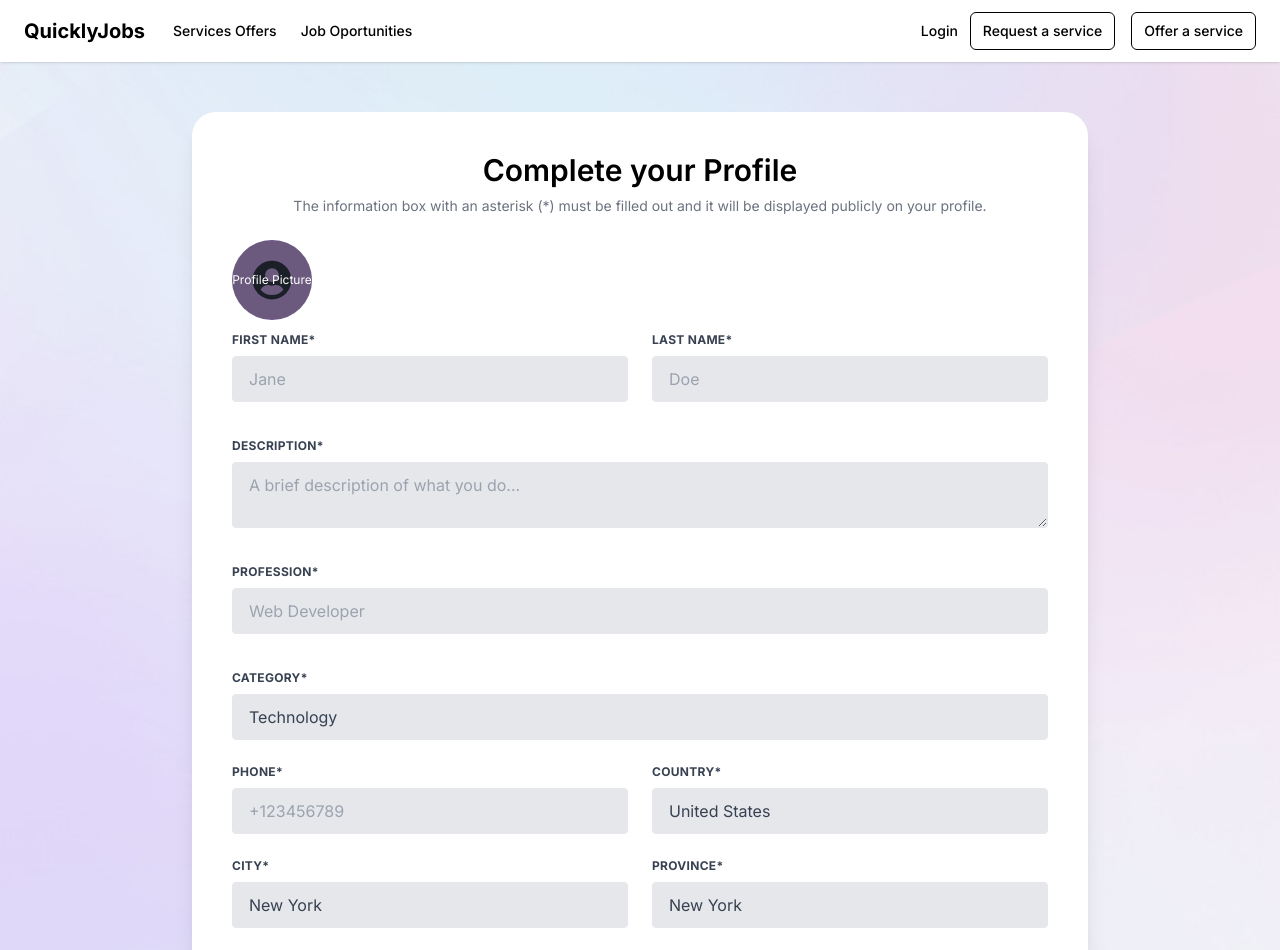
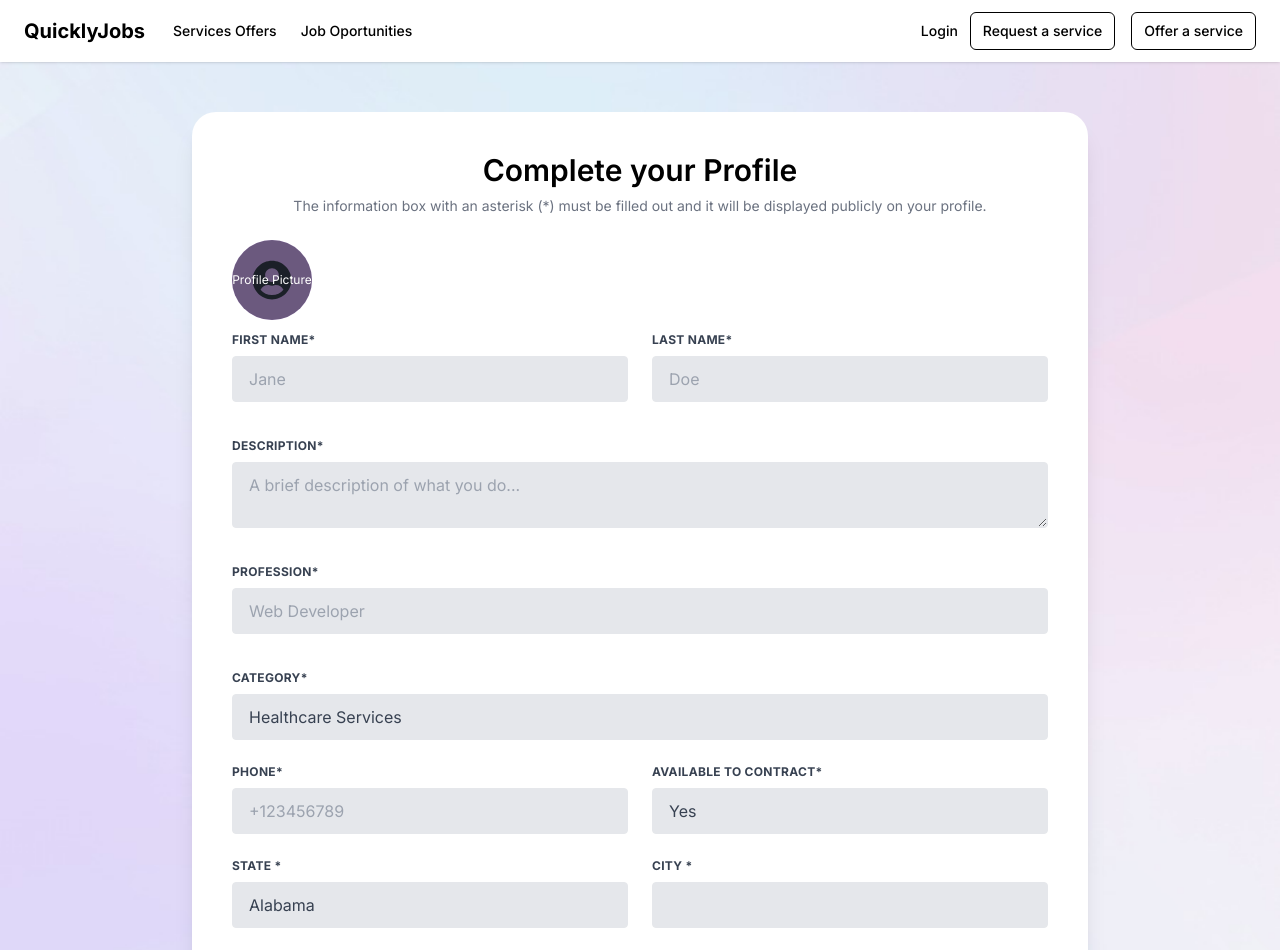
Before and after one commit to ramicorrea21/QuicklyJobs-Front, a Next.js app: page /complete_profile in a window 1280 px wide. Shown: the top 950 px of the page. Built offline with nearby package versions, Linux system fonts and the light colour scheme.

Commit message:
profile info

```diff
--- a/src/app/complete_profile/page.tsx
+++ b/src/app/complete_profile/page.tsx
@@ -7,6 +7,8 @@ import { profileSchema } from '../validations/profileSchema';
 import { useAuth } from '../context/authContext';
 import { useRouter } from 'next/navigation';
 import { useEffect, useState } from 'react';
+import { citiesByState, categories } from '../utils/options'
+
 
 
 export type ProfileInputs = {
@@ -17,17 +19,16 @@ export type ProfileInputs = {
     profession: string,
     category: string,
     phone: string,
-    country: string,
+    available: boolean,
     city: string,
-    province: string,
+    state: string,
     avatar: FileList | null;
 }
 
 export default function CompleteProfile() {
     const { postProfile } = useAuth();
-    const { user } = useAuth()
-    const router = useRouter()
-    const [profile, setProfile] = useState(false)
+    const router = useRouter();
+    const [profile, setProfile] = useState(false);
     const {
         register,
         handleSubmit,
@@ -38,8 +39,28 @@ export default function CompleteProfile() {
         resolver: zodResolver(profileSchema),
     });
 
+    // Este watch observará el campo 'state' para cambios.
+    const selectedState = watch("state");
+    const [cities, setCities] = useState<string[]>([]);
+
     useEffect(() => {
-        if(profile == true){
+        // Usamos el tipo CitiesByStateType para asegurar el acceso correcto al índice
+        if (selectedState) {
+            const stateCities: string[] = citiesByState[selectedState] || [];
+            setCities(stateCities);
+        }
+        // Asegúrate de resetear el valor de 'city' en el formulario cuando el estado cambia.
+        setValue('city', '');
+    }, [selectedState, setValue]);
+
+    useEffect(() => {
+        if (profile) {
+            router.push('/profile');
+        }
+    }, [profile, router]);
+
+    useEffect(() => {
+        if (profile == true) {
             router.push('/profile')
         }
     }, [profile])
@@ -67,10 +88,10 @@ export default function CompleteProfile() {
         }
     };
 
-
+    const stateNames = Object.keys(citiesByState);
     return (
-        <div className="min-h-screen  flex justify-center items-center md:mt-8">
-            <div className="bg-white p-10 rounded-3xl shadow-xl w-full max-w-4xl mx-auto mt-20">
+        <div className="min-h-screen  flex justify-center items-center mt-0 md:mt-8">
+            <div className="bg-white p-10 rounded-3xl shadow-xl w-full max-w-4xl mx-auto md:mt-20">
                 <div className="flex flex-col items-center">
                     <h2 className="text-3xl font-semibold mb-2">Complete your Profile</h2>
                     <p className="text-sm text-gray-500 mb-6 text-center">
@@ -146,10 +167,11 @@ export default function CompleteProfile() {
                                 </label>
                                 <select className="block appearance-none w-full bg-gray-200 border border-gray-200 text-gray-700 py-3 px-4 pr-8 rounded leading-tight focus:outline-none focus:bg-white focus:border-gray-500"
                                     id="category" {...register("category")}>
-                                    <option>Technology</option>
-                                    <option>Marketing</option>
-                                    <option>Design</option>
-                                    {/* ... otras opciones ... */}
+                                    {categories.map((categories) =>{
+                                        return(
+                                            <option key={categories}>{categories}</option>
+                                        )
+                                    })}
                                 </select>
                             </div>
                         </div>
@@ -165,51 +187,60 @@ export default function CompleteProfile() {
                                     id="phone" type="tel" placeholder="+123456789" {...register("phone")} />
                             </div>
                             <div className="w-full md:w-1/2 px-3">
-                                <label className="block uppercase tracking-wide text-gray-700 text-xs font-bold mb-2" htmlFor="country">
-                                    Country*
+                                <label className="block uppercase tracking-wide text-gray-700 text-xs font-bold mb-2" htmlFor="available">
+                                    Available to contract*
                                     <p className="block text-sm font-medium leaging-6 text-red-500">
-                                        {errors.country?.message}
+                                        {errors.available?.message}
                                     </p>
                                 </label>
                                 <select className="block appearance-none w-full bg-gray-200 border border-gray-200 text-gray-700 py-3 px-4 pr-8 rounded leading-tight focus:outline-none focus:bg-white focus:border-gray-500"
-                                    id="country" {...register("country")}>
-                                    <option>United States</option>
-                                    <option>Canada</option>
-                                    <option>United Kingdom</option>
-                                    {/* ... otras opciones ... */}
+                                    id="available" {...register("available")}>
+                                    <option>Yes</option>
+                                    <option>No</option>
                                 </select>
                             </div>
                         </div>
                         <div className="flex flex-wrap -mx-3 mb-6">
                             <div className="w-full md:w-1/2 px-3 mb-6 md:mb-0">
+                                <label className="block uppercase tracking-wide text-gray-700 text-xs font-bold mb-2" htmlFor="state">
+                                    State *
+                                    <p className="block text-sm font-medium leaging-6 text-red-500">
+                                        {errors.state?.message}
+                                    </p>
+                                </label>
+                                <select
+                                    className="block appearance-none w-full bg-gray-200 border border-gray-200 text-gray-700 py-3 px-4 pr-8 rounded leading-tight focus:outline-none focus:bg-white focus:border-gray-500"
+                                    id="state"
+                                    {...register("state")}
+                                    onChange={(e) => {
+                                        // Actualiza el estado seleccionado y resetea el valor de la ciudad
+                                        const newState = e.target.value;
+                                        setCities(citiesByState[newState]);
+                                        setValue('city', ''); // Resetea la ciudad en React Hook Form
+                                    }}
+                                >
+                                    {stateNames.map((stateName) => (
+                                        <option key={stateName} value={stateName}>{stateName}</option>
+                                    ))}
+                                </select>
+                            </div>
+                            <div className="w-full md:w-1/2 px-3 mb-6 md:mb-0">
                                 <label className="block uppercase tracking-wide text-gray-700 text-xs font-bold mb-2" htmlFor="city">
-                                    City*
+                                    City *
                                     <p className="block text-sm font-medium leaging-6 text-red-500">
                                         {errors.city?.message}
                                     </p>
                                 </label>
-                                <select className="block appearance-none w-full bg-gray-200 border border-gray-200 text-gray-700 py-3 px-4 pr-8 rounded leading-tight focus:outline-none focus:bg-white focus:border-gray-500"
-                                    id="city" {...register("city")}>
-                                    <option>New York</option>
-                                    <option>Toronto</option>
-                                    <option>Londres</option>
+                                <select
+                                    className="block appearance-none w-full bg-gray-200 border border-gray-200 text-gray-700 py-3 px-4 pr-8 rounded leading-tight focus:outline-none focus:bg-white focus:border-gray-500"
+                                    id="city"
+                                    {...register("city")}
+                                >
+                                    {cities.map((city) => (
+                                        <option key={city} value={city}>{city}</option>
+                                    ))}
                                 </select>
                             </div>
-                            <div className="w-full md:w-1/2 px-3 mb-6 md:mb-0">
-                                <label className="block uppercase tracking-wide text-gray-700 text-xs font-bold mb-2" htmlFor="Province">
-                                    Province*
-                                    <p className="block text-sm font-medium leaging-6 text-red-500">
-                                        {errors.province?.message}
-                                    </p>
-                                </label>
-                                <select className="block appearance-none w-full bg-gray-200 border border-gray-200 text-gray-700 py-3 px-4 pr-8 rounded leading-tight focus:outline-none focus:bg-white focus:border-gray-500"
-                                    id="Province" {...register("province")}>
-                                    <option>New York</option>
-                                    <option>Toronto</option>
-                                    <option>Londres</option>
-                                </select>
-                            </div>
-
                         </div>
                         <div className="flex flex-wrap -mx-3 mt-6">
                             <div className="w-full px-3">
--- a/src/app/context/authContext.tsx
+++ b/src/app/context/authContext.tsx
@@ -47,7 +47,7 @@ export const AuthProvider: React.FC<AuthProviderProps> = ({ children } ) => {
     if (token) {
       try {
 
-        const response = await fetch(`http://127.0.0.1:5000/fetch_user`, {
+        const response = await fetch(`${process.env.NEXT_PUBLIC_BACKEND_URL}/fetch_user `, {
           headers: {
             'Authorization': `Bearer ${token}`,
           },
@@ -98,7 +98,7 @@ export const AuthProvider: React.FC<AuthProviderProps> = ({ children } ) => {
     }
 
     try {
-      let response = await fetch('http://127.0.0.1:5000/post-profile', {
+      let response = await fetch(`${process.env.NEXT_PUBLIC_BACKEND_URL}/post-profile`, {
         method: 'POST',
         headers: {
           'Authorization': `Bearer ${token}`
--- a/src/app/lib/data.ts
+++ b/src/app/lib/data.ts
@@ -2,7 +2,7 @@ import { Inputs } from "../singup/page";
 import { loginInputs } from "../login/page";
 export async function Register<Inputs>(data : Inputs){
     try {
-        let response = await fetch('http://127.0.0.1:5000/post_user', {
+        let response = await fetch(`${process.env.NEXT_PUBLIC_BACKEND_URL}/post_user`, {
             method : "POST",
             headers: {
                 "Content-Type": "application/json"
@@ -17,7 +17,7 @@ export async function Register<Inputs>(data : Inputs){
 
 export async function LoginFetch<loginInputs>(data: loginInputs){
     try {
-        let response = await fetch('http://127.0.0.1:5000/login', {
+        let response = await fetch(`${process.env.NEXT_PUBLIC_BACKEND_URL}/login`, {
             method : "POST",
             headers: {
                 "Content-Type": "application/json"
--- /dev/null
+++ b/src/app/utils/options.ts
@@ -0,0 +1,142 @@
+export const categories = [
+    "Healthcare Services",
+    "Construction and Labor",
+    "Retail Sales",
+    "Hospitality Management",
+    "Food and Beverage Services",
+    "Manufacturing",
+    "Automotive Repair and Maintenance",
+    "Agriculture and Forestry",
+    "Physical Therapy",
+    "Nursing",
+    "Education and Teaching",
+    "Childcare Services",
+    "Electrical Engineering",
+    "Plumbing",
+    "Transportation and Delivery Services",
+    "Warehouse Operations",
+    "Security Services",
+    "Pharmaceuticals",
+    "Veterinary Services",
+    "Environmental Science",
+    "Public Relations",
+    "Real Estate",
+    "Civil Engineering",
+    "Urban Planning",
+    "Landscape Architecture",
+    "Commercial Art and Illustration",
+    "Equipment Maintenance",
+    "Carpentry",
+    "Masonry",
+    "Event Coordination"
+  ];
+
+  export type CitiesByStateType = {
+    [key: string]: string[];
+  };
+
+  export const citiesByState : CitiesByStateType = {
+    "Alabama": ["Birmingham", "Montgomery", "Mobile"],
+    "Alaska": ["Anchorage", "Fairbanks", "Juneau"],
+    "Arizona": ["Phoenix", "Tucson", "Mesa"],
+    "Arkansas": ["Little Rock", "Fayetteville", "Fort Smith"],
+    "California": ["Los Angeles", "San Francisco", "San Diego"],
+    "Colorado": ["Denver", "Colorado Springs", "Boulder"],
+    "Connecticut": ["Bridgeport", "New Haven", "Hartford"],
+    "Delaware": ["Wilmington", "Dover", "Newark"],
+    "Florida": ["Miami", "Orlando", "Tampa"],
+    "Georgia": ["Atlanta", "Savannah", "Augusta"],
+    "Hawaii": ["Honolulu", "Hilo", "Kailua"],
+    "Idaho": ["Boise", "Idaho Falls", "Nampa"],
+    "Illinois": ["Chicago", "Springfield", "Peoria"],
+    "Indiana": ["Indianapolis", "Fort Wayne", "Evansville"],
+    "Iowa": ["Des Moines", "Cedar Rapids", "Davenport"],
+    "Kansas": ["Wichita", "Overland Park", "Kansas City"],
+    "Kentucky": ["Louisville", "Lexington", "Bowling Green"],
+    "Louisiana": ["New Orleans", "Baton Rouge", "Shreveport"],
+    "Maine": ["Portland", "Bangor", "Augusta"],
+    "Maryland": ["Baltimore", "Annapolis", "Frederick"],
+    "Massachusetts": ["Boston", "Worcester", "Springfield"],
+    "Michigan": ["Detroit", "Grand Rapids", "Ann Arbor"],
+    "Minnesota": ["Minneapolis", "Saint Paul", "Rochester"],
+    "Mississippi": ["Jackson", "Gulfport", "Biloxi"],
+    "Missouri": ["Kansas City", "St. Louis", "Springfield"],
+    "Montana": ["Billings", "Missoula", "Bozeman"],
+    "Nebraska": ["Omaha", "Lincoln", "Bellevue"],
+    "Nevada": ["Las Vegas", "Reno", "Henderson"],
+    "New Hampshire": ["Manchester", "Nashua", "Concord"],
+    "New Jersey": ["Newark", "Jersey City", "Paterson"],
+    "New Mexico": ["Albuquerque", "Santa Fe", "Las Cruces"],
+    "New York": ["New York City", "Buffalo", "Rochester"],
+    "North Carolina": ["Charlotte", "Raleigh", "Greensboro"],
+    "North Dakota": ["Fargo", "Bismarck", "Grand Forks"],
+    "Ohio": ["Columbus", "Cleveland", "Cincinnati"],
+    "Oklahoma": ["Oklahoma City", "Tulsa", "Norman"],
+    "Oregon": ["Portland", "Eugene", "Salem"],
+    "Pennsylvania": ["Philadelphia", "Pittsburgh", "Allentown"],
+    "Rhode Island": ["Providence", "Warwick", "Cranston"],
+    "South Carolina": ["Charleston", "Columbia", "Greenville"],
+    "South Dakota": ["Sioux Falls", "Rapid City", "Aberdeen"],
+    "Tennessee": ["Nashville", "Memphis", "Knoxville"],
+    "Texas": ["Houston", "Austin", "Dallas"],
+    "Utah": ["Salt Lake City", "Provo", "West Valley City"],
+    "Vermont": ["Burlington", "Rutland", "Montpelier"],
+    "Virginia": ["Virginia Beach", "Norfolk", "Richmond"],
+    "Washington": ["Seattle", "Spokane", "Tacoma"],
+    "West Virginia": ["Charleston", "Huntington", "Morgantown"],
+    "Wisconsin": ["Milwaukee", "Madison", "Green Bay"],
+    "Wyoming": ["Cheyenne", "Casper", "Laramie"]
+  };
+
+  const usStates = [
+  "Alabama",
+  "Alaska",
+  "Arizona",
+  "Arkansas",
+  "California",
+  "Colorado",
+  "Connecticut",
+  "Delaware",
+  "Florida",
+  "Georgia",
+  "Hawaii",
+  "Idaho",
+  "Illinois",
+  "Indiana",
+  "Iowa",
+  "Kansas",
+  "Kentucky",
+  "Louisiana",
+  "Maine",
+  "Maryland",
+  "Massachusetts",
+  "Michigan",
+  "Minnesota",
+  "Mississippi",
+  "Missouri",
+  "Montana",
+  "Nebraska",
+  "Nevada",
+  "New Hampshire",
+  "New Jersey",
+  "New Mexico",
+  "New York",
+  "North Carolina",
+  "North Dakota",
+  "Ohio",
+  "Oklahoma",
+  "Oregon",
+  "Pennsylvania",
+  "Rhode Island",
+  "South Carolina",
+  "South Dakota",
+  "Tennessee",
+  "Texas",
+  "Utah",
+  "Vermont",
+  "Virginia",
+  "Washington",
+  "West Virginia",
+  "Wisconsin",
+  "Wyoming"
+];
--- a/src/app/validations/profileSchema.ts
+++ b/src/app/validations/profileSchema.ts
@@ -3,13 +3,13 @@ import { z } from 'zod';
 export const profileSchema = z.object({
   first_name: z.string().min(1, "First name is required"),
   last_name: z.string().min(1, "Last name is required"),
-  description: z.string().min(1, "Description is required"),
+  description: z.string().min(20, "Description must have 20 characters minimum"),
   profession: z.string().min(1, "Profession is required"),
   category: z.string().min(1, "Category is required"),
   phone: z.string().min(1, "Phone is required"),
-  country: z.string().min(1, "Country selection is required"),
+  available: z.string().min(1, "Available is required"),
   city: z.string().min(1, "City selection is required"),
-  province: z.string().min(1, "Province selection is required"),
+  state: z.string().min(1, "State selection is required"),
   avatar: z
     .instanceof(FileList)
     .refine(files => files.length > 0, {
```
